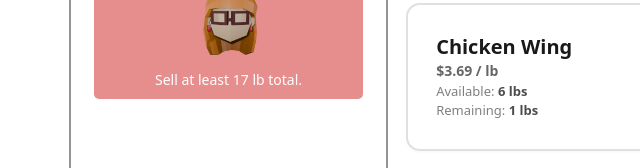
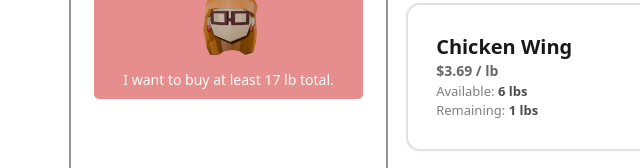
Before and after one commit to jessliu11/meat-my-requests, a website built with Vite: page main.html in a window 1280 px wide. Shown: the part 381-549 px from the top of the page, 0-640 px from the left. Built offline with nearby package versions, Linux system fonts and the light colour scheme.

Commit message:
minor fixes (customer request wording, add flavicon)

```diff
--- a/main.html
+++ b/main.html
@@ -2,7 +2,7 @@
 <html lang="en">
   <head>
     <meta charset="UTF-8" />
-    <link rel="icon" type="image/svg+xml" href="/vite.svg" />
+    <link rel="icon" href="/img/steak.png" type="image/png">
     <meta name="viewport" content="width=device-width, initial-scale=1.0, maximum-scale=1.0, user-scalable=no" />
     <title>meat-my-requests</title>
   </head>
--- a/src/ui.js
+++ b/src/ui.js
@@ -20,6 +20,7 @@ function fmtLbs(n) {
 export function requestToText(req) {
   const isMoney = req.metric === METRICS.SOLD_VALUE || req.metric === METRICS.REMAINING_VALUE;
   const unit = isMoney ? fmtMoney : fmtLbs;
+  const isCustomer = req.persona === 'customer';
 
   const metricPhrase = (() => {
     if (req.metric === METRICS.SOLD_VALUE) return "sell";
@@ -57,6 +58,11 @@ export function requestToText(req) {
 
   if (req.metric === METRICS.SOLD_WEIGHT || req.metric === METRICS.SOLD_VALUE) {
     // Selling
+    if (isCustomer) {
+      return req.scope === SCOPES.MEAT
+        ? `I want to buy ${constraintPhrase} of ${scopePhrase}.`
+        : `I want to buy ${constraintPhrase} ${scopePhrase}.`;
+    }
     return req.scope === SCOPES.MEAT
       ? `Sell ${constraintPhrase} of ${scopePhrase}.`
       : `Sell ${constraintPhrase} ${scopePhrase}.`;
```
Also changed, not shown: index.html (+2 -2 lines).
